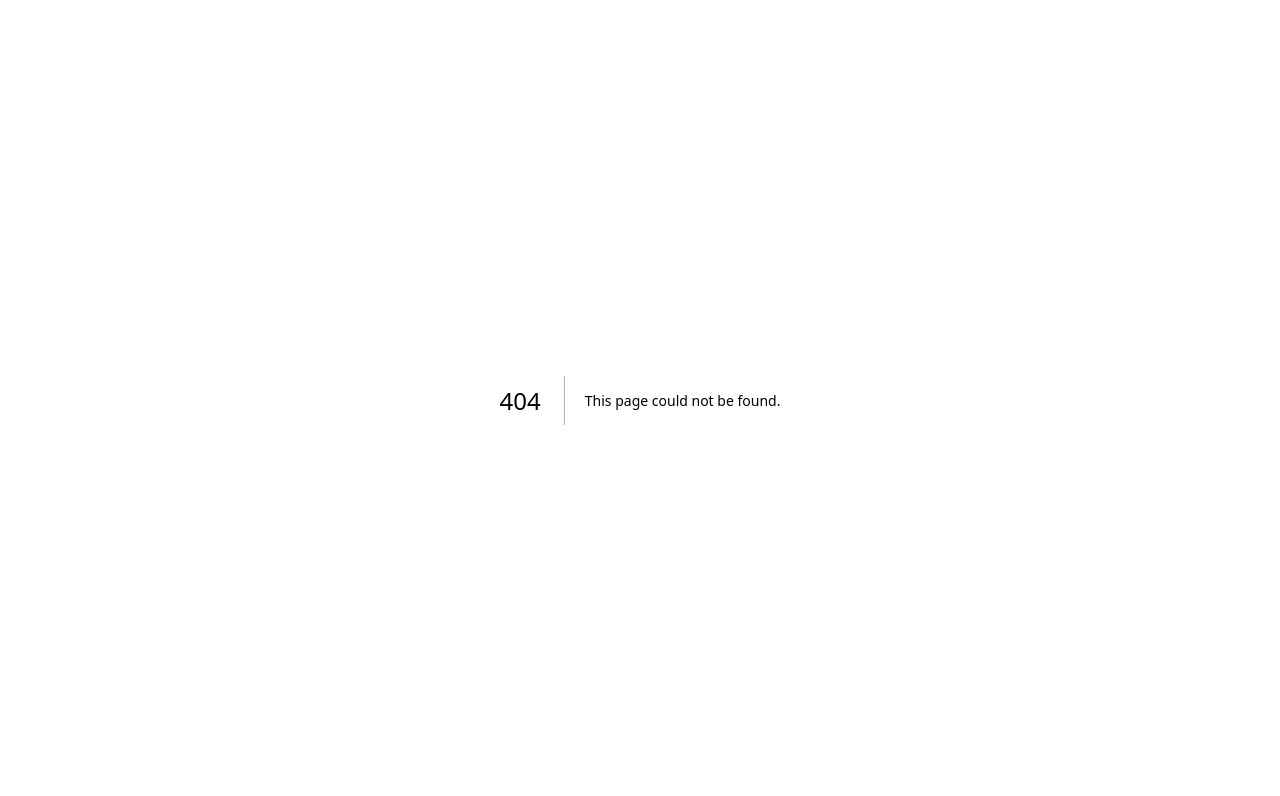
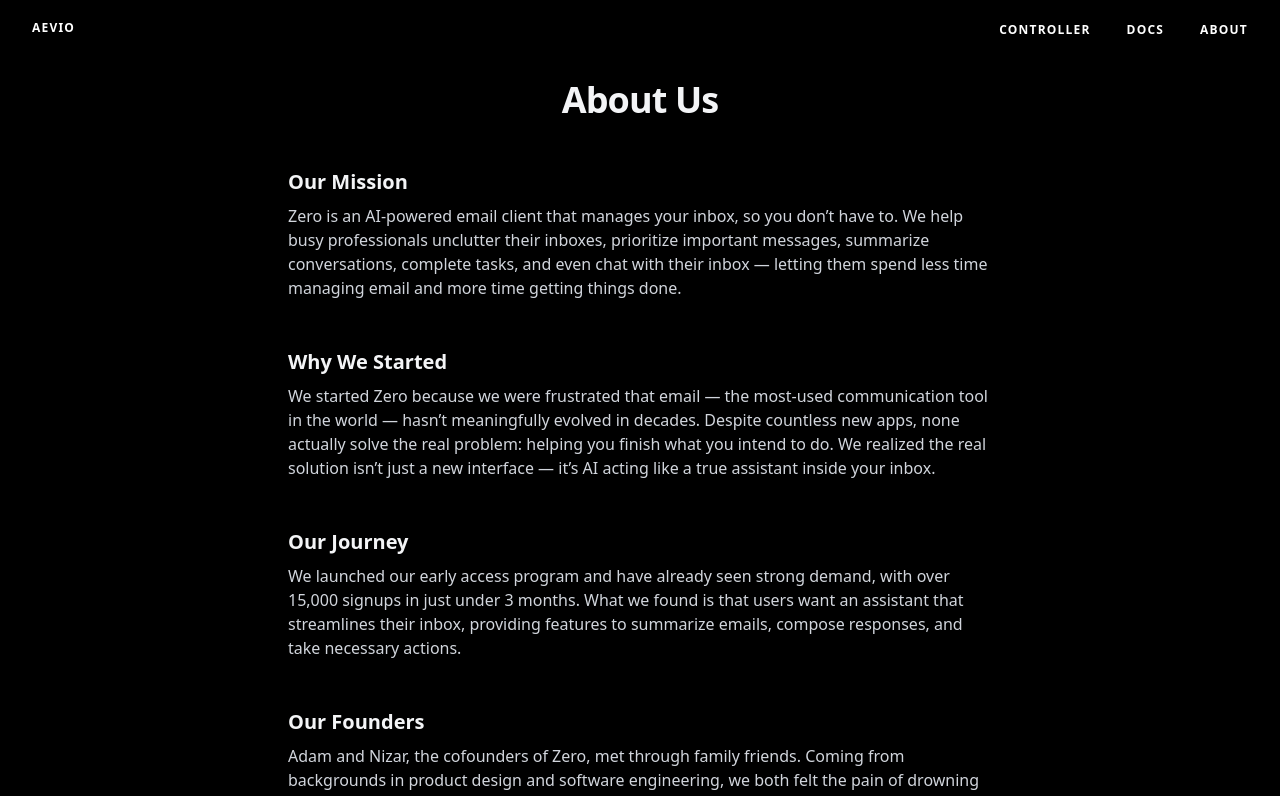
Before and after one commit to aayushk9/Aevio, a Next.js app: page /about in a window 1280 px wide. Before the commit this address had no page. Shown: the top 796 px of the page. Built offline with nearby package versions, Linux system fonts and the light colour scheme.

Commit message:
feat(ui): include pages

```diff
--- /dev/null
+++ b/app/HomeContent/page.tsx
@@ -0,0 +1,31 @@
+import { Navbar } from "@/components/Navbar/Navbar"
+import { Hero } from "@/components/Hero/Hero"
+import { Footer } from "@/components/Footer/Footer"
+
+export function HomeContent() {
+  return (
+    <div>
+      <Navbar />
+      <Hero />
+      <main className="bg-black">
+        <div className="max-w-6xl mx-auto px-4 sm:px-6 lg:px-8 py-20">
+          <h2 className="text-4xl font-bold mb-8 text-foreground text-white">Our flagship model Aevio V1</h2>
+          <p className="text-muted-foreground mb-8 text-white">some more information about it</p>
+          <img />
+        </div>
+        <div className="max-w-6xl mx-auto px-4 sm:px-6 lg:px-8 py-20">
+          <h2 className="text-4xl font-bold mb-8 text-foreground text-white">
+            V1 Controller can be operated at various places and situations...
+          </h2>
+          {/*examples of where controller can be used via images*/}
+        </div>
+        <div>
+          <div></div>
+        </div>
+      </main>
+      <footer>
+        <Footer />
+      </footer>
+    </div>
+  )
+}
--- /dev/null
+++ b/app/about/page.tsx
@@ -0,0 +1,62 @@
+import { Navbar } from '@/components/Navbar/Navbar';
+import { Footer } from '@/components/Footer/Footer';
+
+export default function About() {
+  return (
+    <section className="min-h-screen bg-black text-gray-100">
+      <Navbar />
+      <div className="flex min-h-[calc(100vh-4rem)] items-center justify-center px-6 py-12">
+        <div className="w-full max-w-3xl space-y-12 rounded-xl p-8 shadow-2xl backdrop-blur-sm">
+          <div id="about" className="text-center">
+            <h1 className="text-4xl font-bold tracking-tight">About Us</h1>
+          </div>
+
+          <div id="mission">
+            <h3 className="mb-2 text-xl font-semibold">Our Mission</h3>
+            <p className="text-gray-300">
+              Zero is an AI-powered email client that manages your inbox, so you
+              don’t have to. We help busy professionals unclutter their inboxes,
+              prioritize important messages, summarize conversations, complete
+              tasks, and even chat with their inbox — letting them spend less
+              time managing email and more time getting things done.
+            </p>
+          </div>
+
+          <div id="start">
+            <h3 className="mb-2 text-xl font-semibold">Why We Started</h3>
+            <p className="text-gray-300">
+              We started Zero because we were frustrated that email — the
+              most-used communication tool in the world — hasn’t meaningfully
+              evolved in decades. Despite countless new apps, none actually
+              solve the real problem: helping you finish what you intend to do.
+              We realized the real solution isn’t just a new interface — it’s AI
+              acting like a true assistant inside your inbox.
+            </p>
+          </div>
+
+          <div id="journey">
+            <h3 className="mb-2 text-xl font-semibold">Our Journey</h3>
+            <p className="text-gray-300">
+              We launched our early access program and have already seen strong
+              demand, with over 15,000 signups in just under 3 months. What we
+              found is that users want an assistant that streamlines their
+              inbox, providing features to summarize emails, compose responses,
+              and take necessary actions.
+            </p>
+          </div>
+
+          <div id="founders">
+            <h3 className="mb-2 text-xl font-semibold">Our Founders</h3>
+            <p className="text-gray-300">
+              Adam and Nizar, the cofounders of Zero, met through family
+              friends. Coming from backgrounds in product design and software
+              engineering, we both felt the pain of drowning in email firsthand
+              while trying to build and grow companies.
+            </p>
+          </div>
+        </div>
+      </div>
+      <Footer/>
+    </section>
+  );
+}
--- /dev/null
+++ b/app/controller/page.tsx
@@ -0,0 +1,9 @@
+export default function Controller(){
+    return (
+        <section>
+            <div>
+                Controllers
+            </div>
+        </section>
+    )
+}
--- /dev/null
+++ b/app/docs/page.tsx
@@ -0,0 +1,9 @@
+export default function Docs () {
+    return (
+        <section>
+          <div>
+            Documentation
+          </div>
+        </section>
+    )
+}
```
